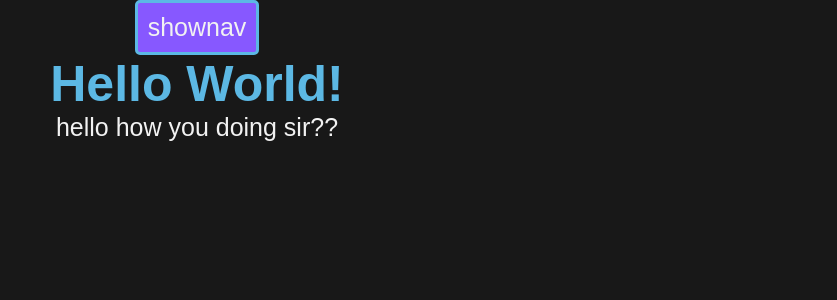
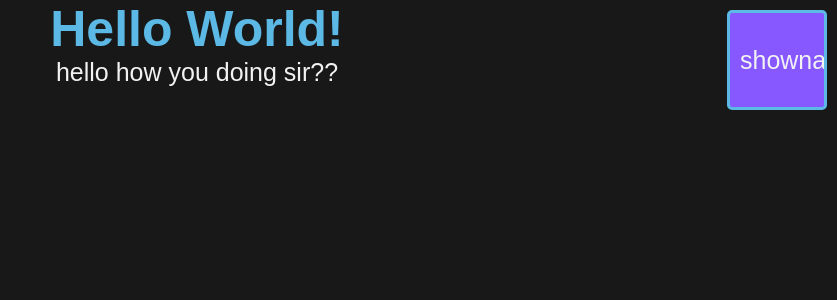
Before and after one commit to anmoljhamb/portfolio, a React (Create React App) app: page / in a window 1280 px wide. Shown: the top 300 px of the page, without its empty margins (443-1280 px from the left). Built offline with nearby package versions, Linux system fonts and the light colour scheme; a web font is replaced by a local one.

Commit message:
navbutton location

```diff
--- a/src/App.jsx
+++ b/src/App.jsx
@@ -32,7 +32,7 @@ function App() {
     return (
         <>
             {!loading && (
-                <button onClick={handleOnClick}>
+                <button className="navBtn" onClick={handleOnClick}>
                     {nav ? "hidenav" : "shownav"}
                 </button>
             )}
--- a/src/App.scss
+++ b/src/App.scss
@@ -0,0 +1,11 @@
+@import "./index.scss";
+
+.navBtn {
+    position: absolute;
+    width: 10rem;
+    height: 10rem;
+    top: 1rem;
+    left: auto;
+    right: 1rem;
+    overflow: hidden;
+}
--- a/src/index.scss
+++ b/src/index.scss
@@ -33,6 +33,7 @@ h1 {
     display: flex;
     align-items: center;
     flex-direction: column;
+    position: relative;
     background-color: $color1;
 }
 
```
